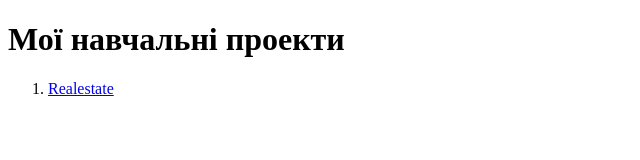
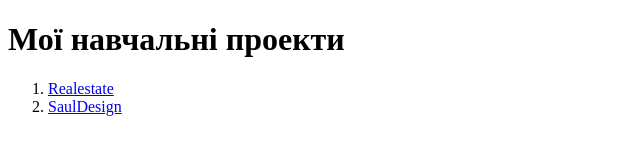
Before and after one commit to Kremery/eduprojects, a plain HTML site: page index.html in a window 1280 px wide. Shown: the whole page, without its empty margins (0-640 px from the left). Drawn offline with Linux system fonts and the light colour scheme.

Commit message:
Update index.html

```diff
--- a/index.html
+++ b/index.html
@@ -10,6 +10,7 @@
   <h1>Мої навчальні проекти</h1>
   <ol>
     <li><a href="https://kremery.github.io/eduprojects/realestate" target="_blank">Realestate</a></li>
+    <li><a href="https://kremery.github.io/eduprojects/sauldesign" target="_blank">SaulDesign</a></li>
   </ol>
 </body>
 </html>
```
